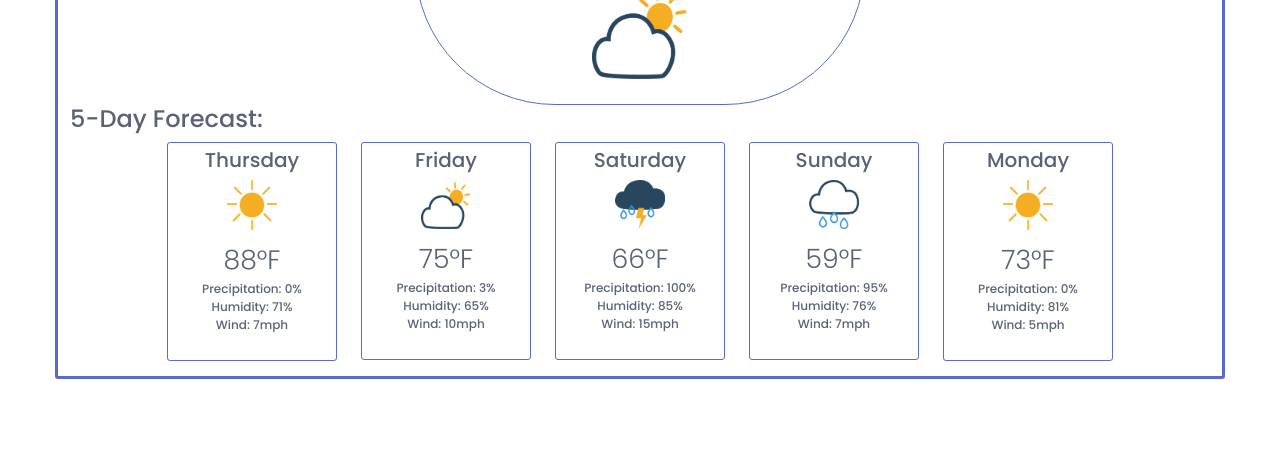
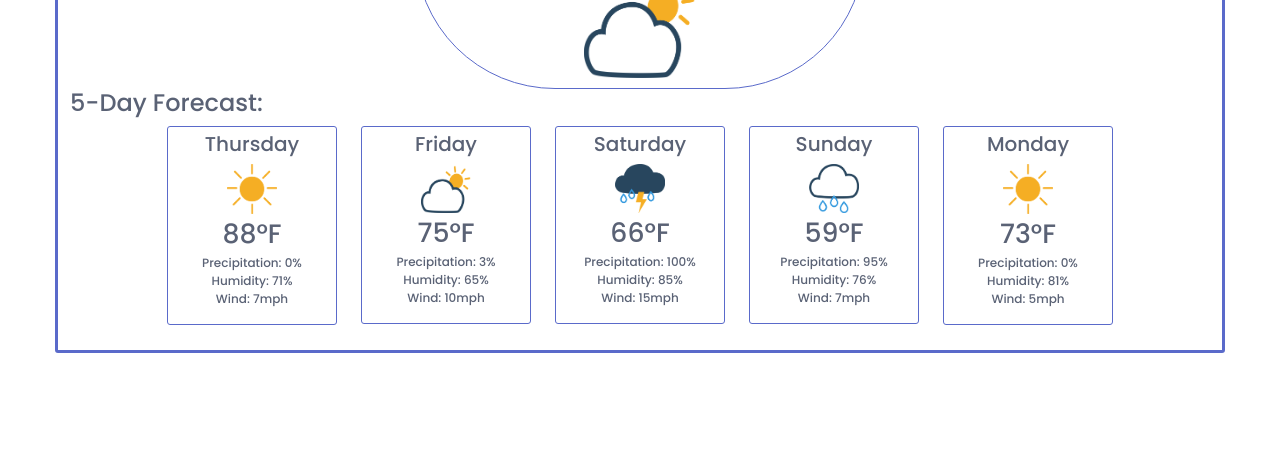
Before and after one commit to mtskinner915/SheCodes-Project-Week6-MTS, a plain HTML site: page index.html in a window 1280 px wide. Shown: the part 349-800 px from the top of the page. Drawn offline with nearby package versions, Linux system fonts and the light colour scheme; no server answers.

Commit message:
refined formatting, spacing & style

```diff
--- a/index.html
+++ b/index.html
@@ -32,7 +32,7 @@
       <h2 id="display-city"></h2>
       <div class="card-head">
         <div class="card-body-header">
-          <p id="today-time">Today, Monday 2:15pm</p>
+          <p class="time-today" id="today-time">Today, Monday 2:15pm</p>
           <div class="weather-today">
             <span class="temperature" id="temperature">
             </span>°F
--- a/src/style.css
+++ b/src/style.css
@@ -10,7 +10,7 @@ h2 {
   font-family: "Poppins", sans-serif;
   padding-top: 10px;
 }
-p {
+.time-today {
   color: #45a6f5;
   text-align: center;
   padding-top: 10px;
@@ -35,7 +35,7 @@ h5 {
   border-width: 3px;
   border-radius: 3px;
   margin-top: 10px;
-  padding-bottom: 15px;
+  padding-bottom: 5px;
   box-sizing: unset;
 }
 .search-text {
@@ -104,7 +104,7 @@ h5 {
 .partly-cloudy-1 {
   display: block;
   margin: 0 auto;
-  padding-bottom: 25px;
+  padding-bottom: 10px;
   max-width: 120px;
   max-height: 120px;
 }
@@ -123,7 +123,7 @@ h5 {
   max-width: 225px;
   max-height: 255px;
   display: block;
-  margin: 0 auto;
+  margin: 0 auto 20px;
 }
 .forecast-details {
   padding: 0px 0px;
```
Also changed, not shown: 1 other file.
